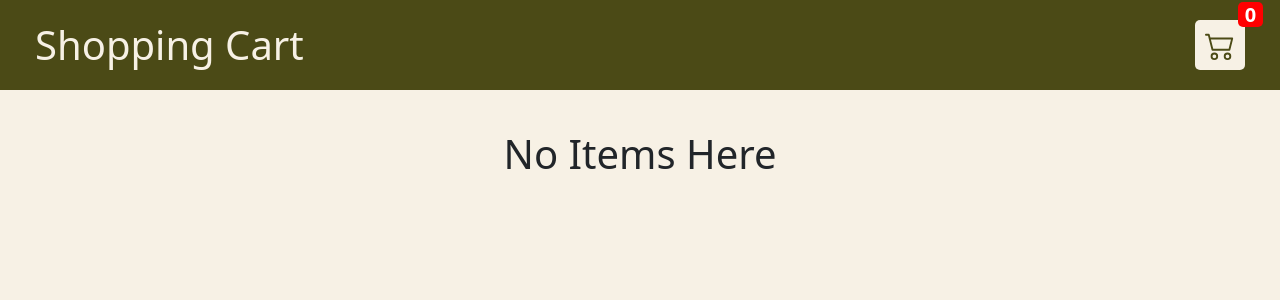
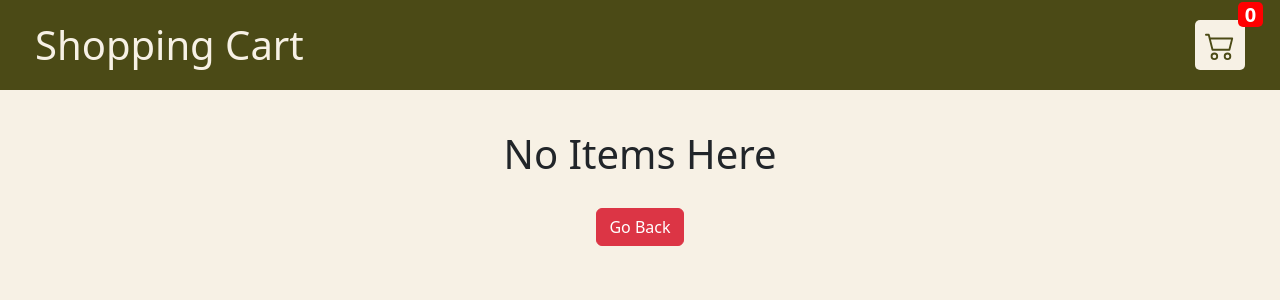
Before and after one commit to lukabuts/shopping-cart, a React (Vite) app: page /cart in a window 1280 px wide. Shown: the top 300 px of the page. Built offline with nearby package versions, Linux system fonts and the light colour scheme.

Commit message:
Added Go Back Button when cart is empty

```diff
--- a/src/components/cart/CartPage.jsx
+++ b/src/components/cart/CartPage.jsx
@@ -3,6 +3,7 @@ import Cart from "./Cart";
 import { useState, useEffect } from "react";
 import { myData } from "../Data/data";
 import "./cart.css";
+import { Link } from "react-router-dom";
 
 export default function CartPage({
   setAllItemsCount,
@@ -33,7 +34,7 @@ export default function CartPage({
 
   return (
     <div className="cart-container">
-      {basket.length > 0 && (
+      {allItemsCount > 0 && (
         <>
           <div
             className={
@@ -71,7 +72,16 @@ export default function CartPage({
           </div>
         </>
       )}
-      {basket.length === 0 && <h1>No Items Here</h1>}
+      {allItemsCount === 0 && (
+        <>
+          <h1>No Items Here</h1>
+          <Link to="/">
+            <button type="button" className="btn btn-danger">
+              Go Back
+            </button>
+          </Link>
+        </>
+      )}
       {basket
         .filter((x) => x.count !== 0)
         .map((item) => (
```
